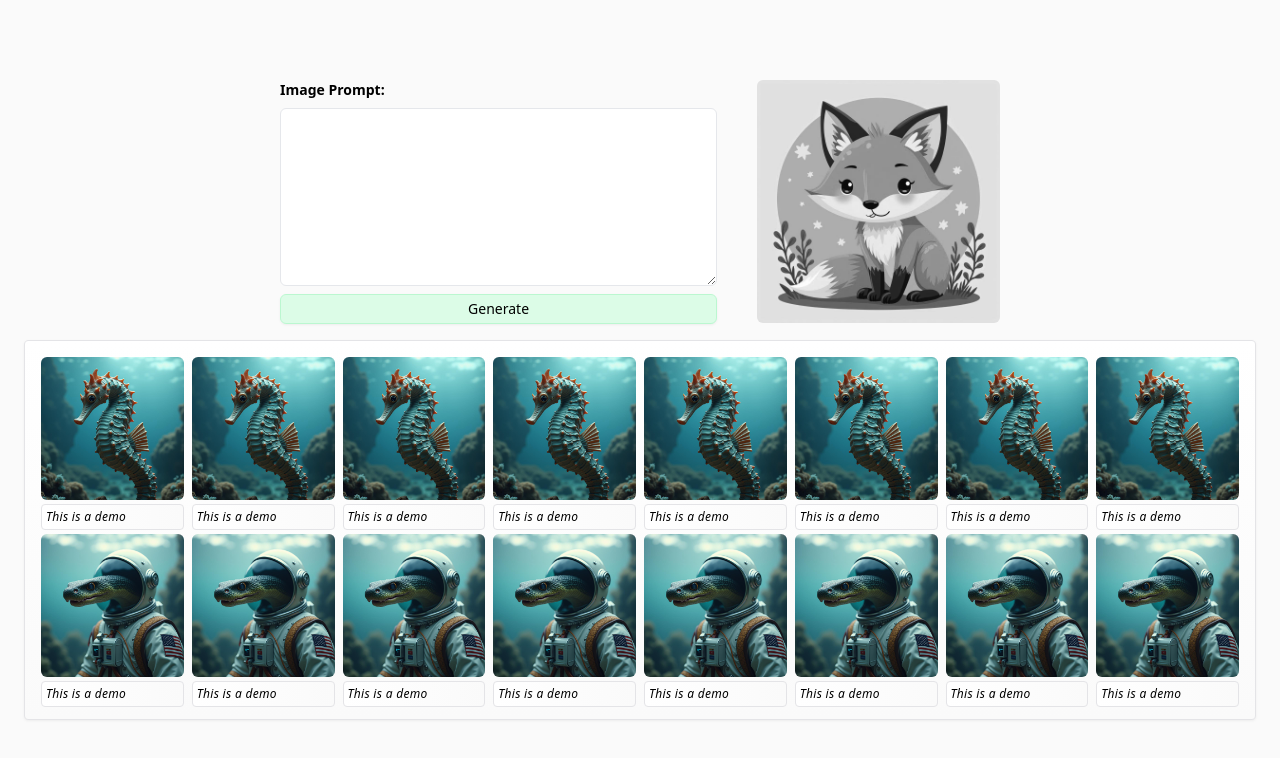
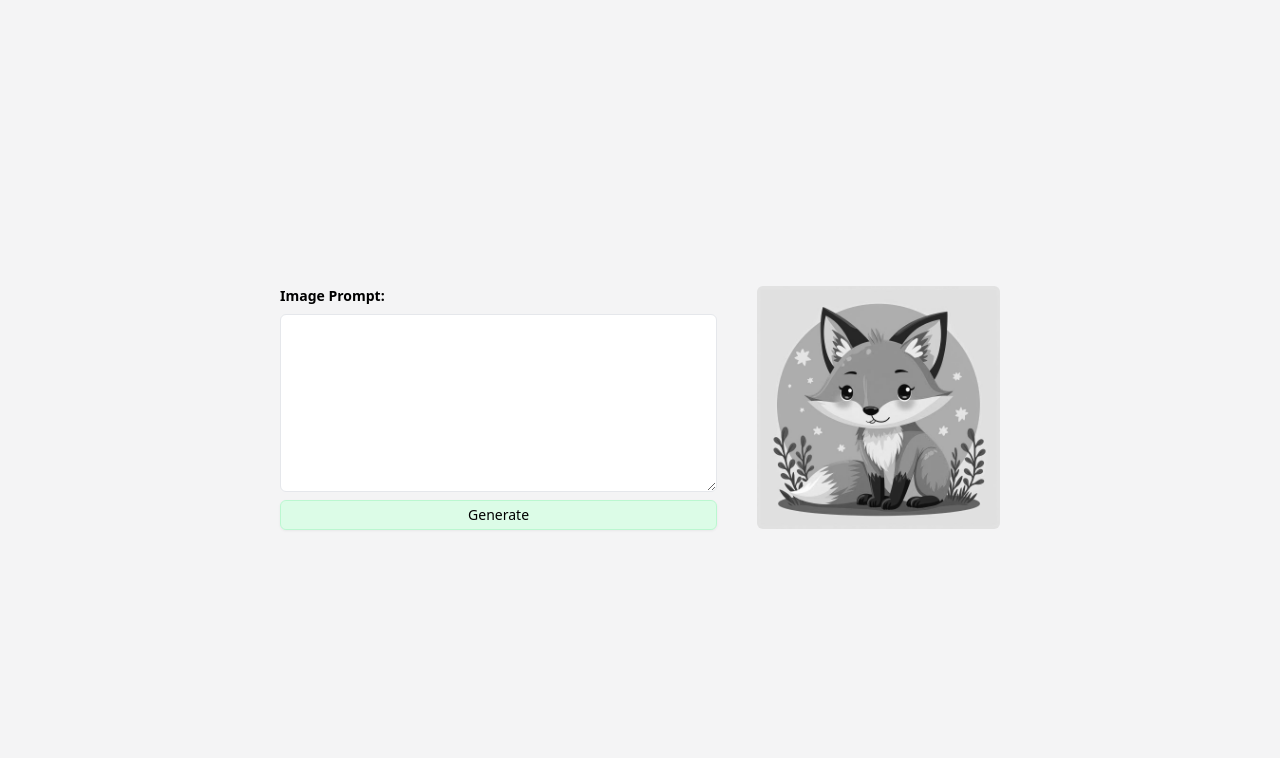
Before and after one commit to baidargul/butterflyai, a Next.js app: page / in a window 1280 px wide. Shown: the top 758 px of the page. Built offline with nearby package versions, Linux system fonts and the light colour scheme.

Commit message:
ui fixes

```diff
--- a/app/page.tsx
+++ b/app/page.tsx
@@ -3,7 +3,7 @@ import GeneratorPanel from "@/components/GeneratorPanel";
 
 export default function Home() {
   return (
-    <div className="w-full min-h-[100dvh] max-h-full flex justify-center items-start bg-zinc-50 p-2 px-6">
+    <div className="w-full min-h-[100dvh] max-h-full flex justify-center items-start bg-zinc-100 p-2 px-6">
       <Controls />
     </div>
   );
--- a/components/Controls.tsx
+++ b/components/Controls.tsx
@@ -8,24 +8,7 @@ type Props = {};
 const Controls = (props: Props) => {
   const [images, setImages] = useState<
     { prompt: string; image: string; created_at: string }[]
-  >([
-    { prompt: "This is a demo", image: "/images/01.jpg", created_at: "" },
-    { prompt: "This is a demo", image: "/images/02.jpg", created_at: "" },
-    { prompt: "This is a demo", image: "/images/01.jpg", created_at: "" },
-    { prompt: "This is a demo", image: "/images/02.jpg", created_at: "" },
-    { prompt: "This is a demo", image: "/images/01.jpg", created_at: "" },
-    { prompt: "This is a demo", image: "/images/02.jpg", created_at: "" },
-    { prompt: "This is a demo", image: "/images/01.jpg", created_at: "" },
-    { prompt: "This is a demo", image: "/images/02.jpg", created_at: "" },
-    { prompt: "This is a demo", image: "/images/01.jpg", created_at: "" },
-    { prompt: "This is a demo", image: "/images/02.jpg", created_at: "" },
-    { prompt: "This is a demo", image: "/images/01.jpg", created_at: "" },
-    { prompt: "This is a demo", image: "/images/02.jpg", created_at: "" },
-    { prompt: "This is a demo", image: "/images/01.jpg", created_at: "" },
-    { prompt: "This is a demo", image: "/images/02.jpg", created_at: "" },
-    { prompt: "This is a demo", image: "/images/01.jpg", created_at: "" },
-    { prompt: "This is a demo", image: "/images/02.jpg", created_at: "" },
-  ]);
+  >([]);
 
   const handleOldImageClick = (image: {
     prompt: string;
@@ -47,12 +30,12 @@ const Controls = (props: Props) => {
             return (
               <div
                 key={i}
-                className="flex flex-col gap-1 cursor-pointer select-none mb-1"
+                className="flex flex-col gap-1 cursor-pointer select-none mb-1 overflow-hidden"
               >
                 <ImageViewer image={image.image} />
                 <div
                   onClick={() => handleOldImageClick(image)}
-                  className="tracking-wide p-1 bg-gradient-to-r from-white to-zinc-50 border border-zinc-200 rounded text-xs line-clamp-3 italic active:scale-95 transition-all duration-100 ease-in-out"
+                  className="tracking-wide p-1 bg-gradient-to-r from-white to-zinc-50 border border-zinc-200 rounded text-xs line-clamp-1 italic active:scale-95 transition-all duration-100 ease-in-out"
                 >
                   {image.prompt}
                 </div>
```
Also changed, not shown: public/images/04.jpg (added).
